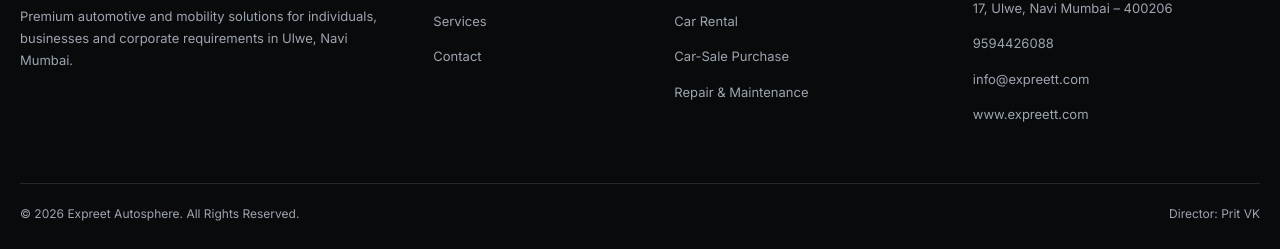
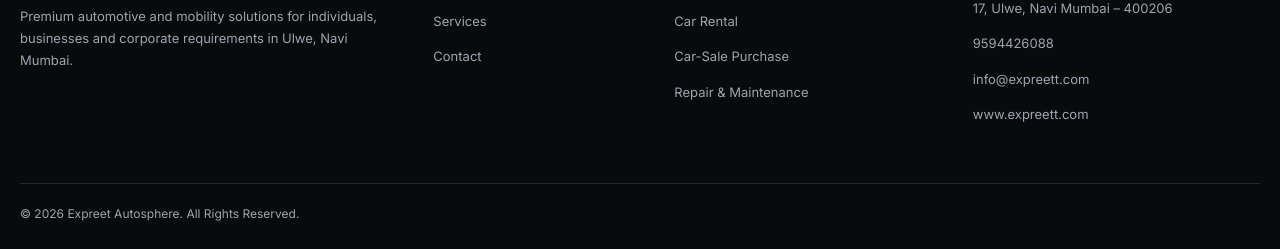
Before and after one commit to couponmallindia/expreettt, a plain HTML site: page contact.html in a window 1280 px wide. Shown: the part 2076-2325 px from the top of the page. Drawn offline with Linux system fonts and the light colour scheme.

Commit message:
Update contact.html

```diff
--- a/contact.html
+++ b/contact.html
@@ -39,5 +39,5 @@
 <div><h3>Quick Links</h3><p><a href="index.html">Home</a></p><p><a href="services.html">Services</a></p><p><a href="contact.html">Contact</a></p></div>
 <div><h3>Services</h3><p>Corporate Cars</p><p>Car Rental</p><p>Car-Sale Purchase</p><p>Repair &amp; Maintenance</p></div>
 <div><h3>Contact</h3><p>Shop No. 5, Pragati Icon, Plot No. 236, Sector 17, Ulwe, Navi Mumbai – 400206</p><p><a href="tel:9594426088">9594426088</a></p><p><a href="mailto:info@expreett.com">info@expreett.com</a></p><p><a href="https://www.expreett.com/">www.expreett.com</a></p></div>
-</div><div class="container copyright"><div>© <span data-year>2026</span> Expreet Autosphere. All Rights Reserved.</div><div>Director: Prit VK</div></div></footer>
+</div><div class="container copyright"><div>© <span data-year>2026</span> Expreet Autosphere. All Rights Reserved.</div><div></div></div></footer>
 <script src="js/main.js"></script></body></html>
```
